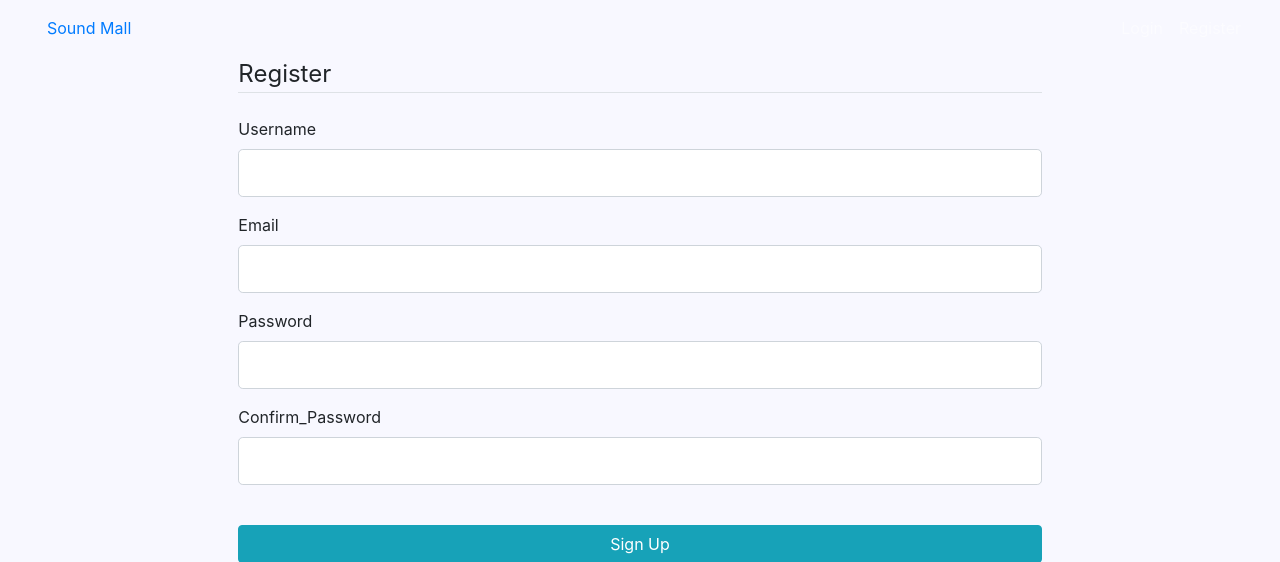
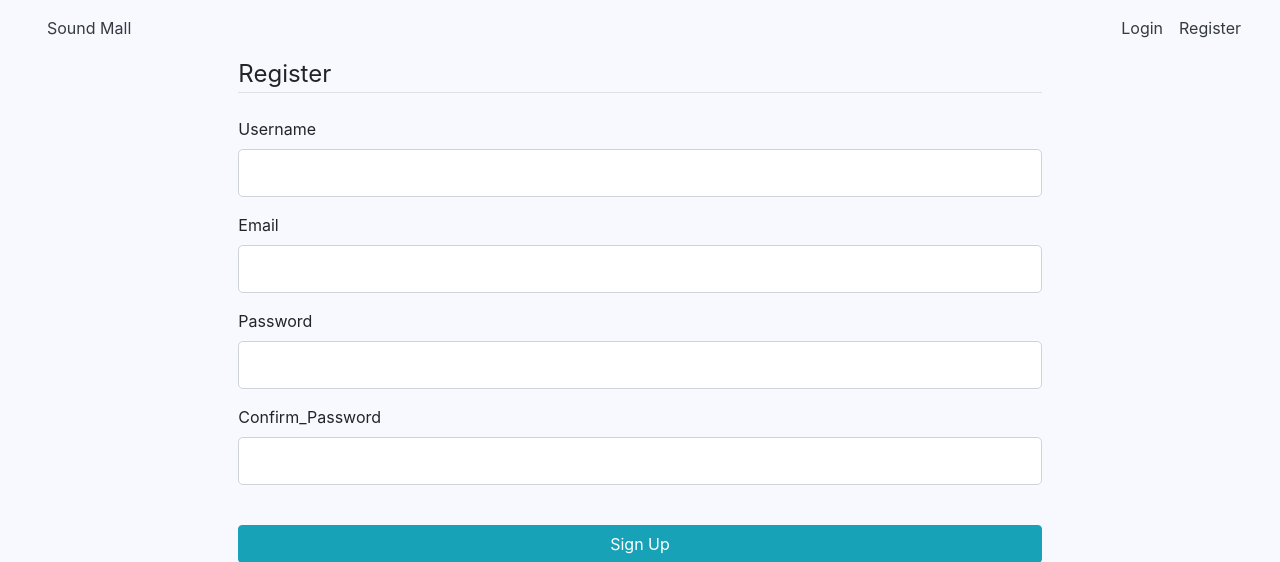
Before and after one commit to alexmagwe/sound-store, a Flask app: page /admin_register in a window 1280 px wide. Shown: the top 562 px of the page. Run offline with Flask 2, Linux system fonts and the light colour scheme; some libraries are stand-ins or nearby versions.

Commit message:
Has a template error on account.html, also has a n error at admin.create_item, the image upload function (filename)

```diff
--- a/app_store/admin/routes.py
+++ b/app_store/admin/routes.py
@@ -14,7 +14,7 @@ admin = Blueprint('admin', __name__)
 @login_required
 def dashboard():
     if current_user.is_admin:
-        return render_template('admin/dashboard.html', title = Admin)
+        return render_template('admin/dashboard.html', title = 'Admin')
     else:
         return redirect(url_for('errors.404'))
 
--- a/app_store/shop/routes.py
+++ b/app_store/shop/routes.py
@@ -37,6 +37,7 @@ def remove_from_cart(item_id):
 def cart(username):
     user = current_user
     item = Item.query_all()
+    cartitem = CartItem.query.all()
     if not user:
         return redirect(url_for('user.login'))
     item = Item.query_all()
@@ -50,4 +51,4 @@ def cart(username):
         db.session.commit()
         flash(f'Order placement succesful','succes')
         return redirect(url_for('shop.index'))
-    return render_template('shop/cart.html', title = 'username', item=item, form=form)
+    return render_template('shop/cart.html', title = 'username', item=item, form=form, cartitem=cartitem)
--- a/app_store/templates/base.html
+++ b/app_store/templates/base.html
@@ -5,26 +5,28 @@
         <meta name="viewport" content="width=device-width, initial-scale=1, shrink-to-fit=no">
         <link rel="stylesheet" href="https://maxcdn.bootstrapcdn.com/bootstrap/4.0.0/css/bootstrap.min.css" integrity="sha384-Gn5384xqQ1aoWXA+058RXPxPg6fy4IWvTNh0E263XmFcJlSAwiGgFAW/dAiS6JXm" crossorigin="anonymous">
         <link type="text/css" rel="stylesheet" href="{{url_for('static',filename='style.css')}}">
-        <title>{% block title %}{% endblock title %}</title>
+        <title>
+            {% block title %}
+            {% endblock title %}
+        </title>
     </head>
     <body>
         <nav class="navbar navbar-expand-md navbar-dark bg-steel mb-0">
             <div class="container-fluid">
                 <div class="collapse navbar-collapse">
-                    <a class="nav-item nav-link" href="{{url_for('shop.index')}}">Sound Mall</a>
+                    <a class="nav-item nav-link text-dark" href="{{url_for('shop.index')}}">Sound Mall</a>
                     {% if current_user.is_admin == True %}
-                    <a class="nav-item nav-link" href="{{url_for('admin.dashboard')}}">Dashboard</a>
-                    <a class="nav-item nav-link" href="{{url_for('user.logout')}}">Logout</a>
+                    <a class="nav-item nav-link text-dark" href="{{url_for('admin.dashboard')}}">Dashboard</a>
                     {% endif %}
 
                 </div>
                 <div class="navbar-nav">
                     {% if current_user.is_authenticated == True %}
-                    <a class="nav-item nav-link" href="{{url_for('user.account',name=current_user.username)}}">Account</a>
-                    <a class="nav-item nav-link" href="{{url_for('user.logout')}}">Logout</a>
+                    <a class="nav-item nav-link text-dark" href="{{url_for('user.account',name=current_user.username)}}">Account</a>
+                    <a class="nav-item nav-link text-dark" href="{{url_for('user.logout')}}">Logout</a>
                     {% else %}
-                    <a class="nav-item nav-link" href="{{url_for('user.login')}}">Login</a>
-                    <a class="nav-item nav-link" href="{{url_for('user.register')}}">Register</a>
+                    <a class="nav-item nav-link text-dark" href="{{url_for('user.login')}}">Login</a>
+                    <a class="nav-item nav-link text-dark" href="{{url_for('user.register')}}">Register</a>
                     {% endif %}
                 </div>
             </div>
--- a/app_store/templates/user/account.html
+++ b/app_store/templates/user/account.html
@@ -1,5 +1,7 @@
 {% extends 'base.html' %}
-{% block title %} {username} {% endblcok title %}
+{% block title %}
+{name}
+{% endblcok title %}
 {% block main %}
     <div class="container-fluid">
         <div class="col-12 ml-auto mr-auto">
--- a/app_store/user/routes.py
+++ b/app_store/user/routes.py
@@ -44,13 +44,14 @@ def register():
 @user.route('/account/<name>', methods=['GET','POST'])
 @login_required
 def account(name):
+    order = Order.query.all()
     user = current_user
     if not user:
         return redirect(url_for('user.login'))
-    return render_template('user/account.html', title = 'username')
+    return render_template('user/account.html', title = 'username', name=current_user.username ,order=order)
 
 
 @user.route("/logout")
 def logout():
 	logout_user()
-	return redirect(url_for('shop/index'))
+	return redirect(url_for('shop.index'))
```
Also changed, not shown: vault.db.
